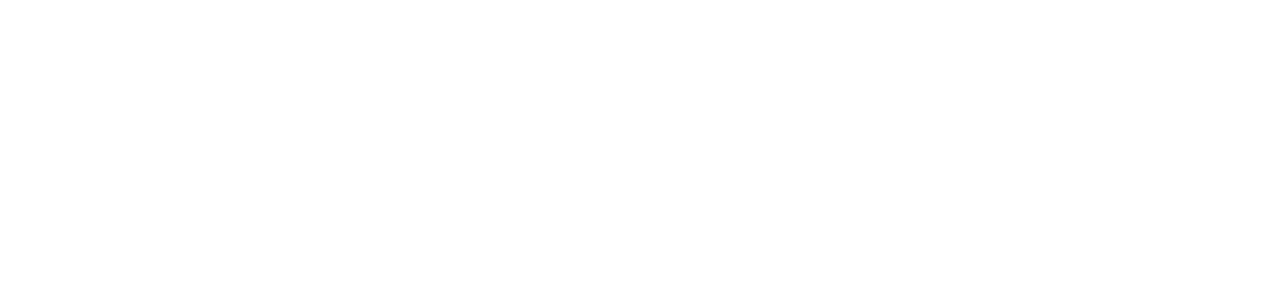
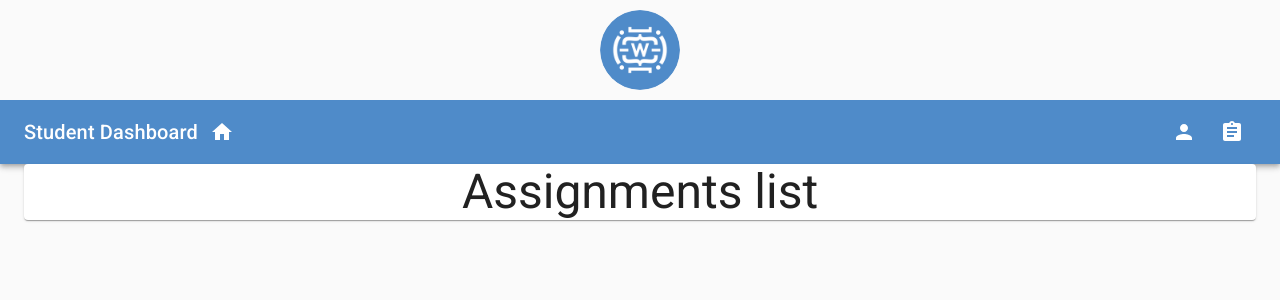
Before and after one commit to WesselKonstantinov/WincStudentDashboard, a React (Create React App) app: page /assignments in a window 1280 px wide. Shown: the top 300 px of the page. Built offline with nearby package versions, Linux system fonts and the light colour scheme.

Commit message:
Create placeholders for homepage, students list page and assignments list page and include a link for each page

```diff
--- a/src/App.js
+++ b/src/App.js
@@ -1,8 +1,32 @@
+import CssBaseline from '@material-ui/core/CssBaseline';
+import Container from '@material-ui/core/Container';
+import Menu from './components/Menu';
+import HomePage from './components/HomePage';
+import StudentsListPage from './components/StudentsListPage';
+import AssignmentsListPage from './components/AssignmentsListPage';
+import { BrowserRouter as Router, Switch, Route } from 'react-router-dom';
+
 function App() {
   return (
-    <div className="App">
-
-    </div>
+    <Router>
+      <div className="App">
+        <CssBaseline />
+        <Menu />
+        <Container fixed component="main">
+          <Switch>
+            <Route exact path="/">
+              <HomePage />
+            </Route>
+            <Route exact path="/students">
+              <StudentsListPage />
+            </Route>
+            <Route exact path="/assignments">
+              <AssignmentsListPage />
+            </Route>
+          </Switch>
+        </Container>
+      </div>
+    </Router>
   );
 }
 
--- /dev/null
+++ b/src/components/AssignmentsListPage.js
@@ -0,0 +1,18 @@
+import Typography from '@material-ui/core/Typography';
+import Paper from '@material-ui/core/Paper';
+
+function AssignmentsListPage() {
+    return (
+        <Paper>
+            <Typography
+                component="h2"
+                variant="h3"
+                align="center"
+            >
+                Assignments list
+            </Typography>
+        </Paper>
+    );
+}
+
+export default AssignmentsListPage;
--- /dev/null
+++ b/src/components/HomePage.js
@@ -0,0 +1,18 @@
+import Typography from '@material-ui/core/Typography';
+import Paper from '@material-ui/core/Paper';
+
+function HomePage() {
+    return (
+        <Paper>
+            <Typography
+                component="h2"
+                variant="h3"
+                align="center"
+            >
+                Home
+            </Typography>
+        </Paper>
+    );
+}
+
+export default HomePage;
--- /dev/null
+++ b/src/components/StudentsListPage.js
@@ -0,0 +1,18 @@
+import Typography from '@material-ui/core/Typography';
+import Paper from '@material-ui/core/Paper';
+
+function StudentsListPage() {
+    return (
+        <Paper>
+            <Typography
+                component="h2"
+                variant="h3"
+                align="center"
+            >
+                Students list
+            </Typography>
+        </Paper>
+    );
+}
+
+export default StudentsListPage;
```
